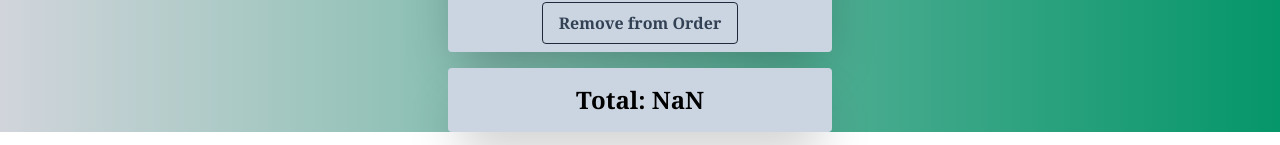
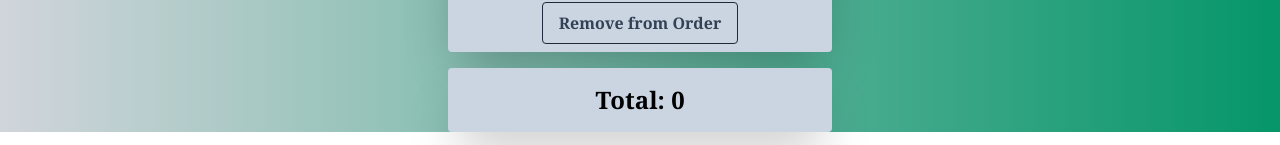
Before and after one commit to janorris65/NitroBikeOrder, a React (Vite) app: page / in a window 1280 px wide. Shown: the part 4423-4568 px from the top of the page. Built offline with nearby package versions, Linux system fonts and the light colour scheme.

Commit message:
add Number to total

```diff
--- a/src/App.jsx
+++ b/src/App.jsx
@@ -11,31 +11,31 @@ import Total from "./components/Total";
 import NavBar from "./components/NavBar";
 
 function App() {
-  const [coffeeState, setCoffee] = useState();
+  const [coffeeState, setCoffee] = useState([]);
   const coffeeClick = (event) => {
     setCoffee(event);
   };
-  const [frapState, setFrap] = useState();
+  const [frapState, setFrap] = useState([]);
   const frapClick = (event) => {
     setFrap(event);
   };
-  const [syrupState, setSyrup] = useState();
+  const [syrupState, setSyrup] = useState([]);
   const syrupClick = (event) => {
     setSyrup(event);
   };
-  const [creamState, setCreams] = useState();
+  const [creamState, setCreams] = useState([]);
   const creamClick = (event) => {
     setCreams(event);
   };
-  const [lemonadeState, setLemonade] = useState();
+  const [lemonadeState, setLemonade] = useState([]);
   const lemonadeClick = (event) => {
     setLemonade(event);
   };
-  const [teaState, setTea] = useState();
+  const [teaState, setTea] = useState([]);
   const teaClick = (event) => {
     setTea(event);
   };
-  const [hardwareState, setHardware] = useState();
+  const [hardwareState, setHardware] = useState([]);
   const hardwareClick = (event) => {
     setHardware(event);
   };
@@ -88,7 +88,7 @@ function App() {
           subtotal={hardwareState}
         />
         <Total
-          total={
+          total={Number(
             coffeeState +
               frapState +
               syrupState +
@@ -96,7 +96,7 @@ function App() {
               lemonadeState +
               teaState +
               hardwareState
-          }
+          )}
         />
       </div>
     </>
```
Lines whose indentation alone changed are shown as unchanged.
